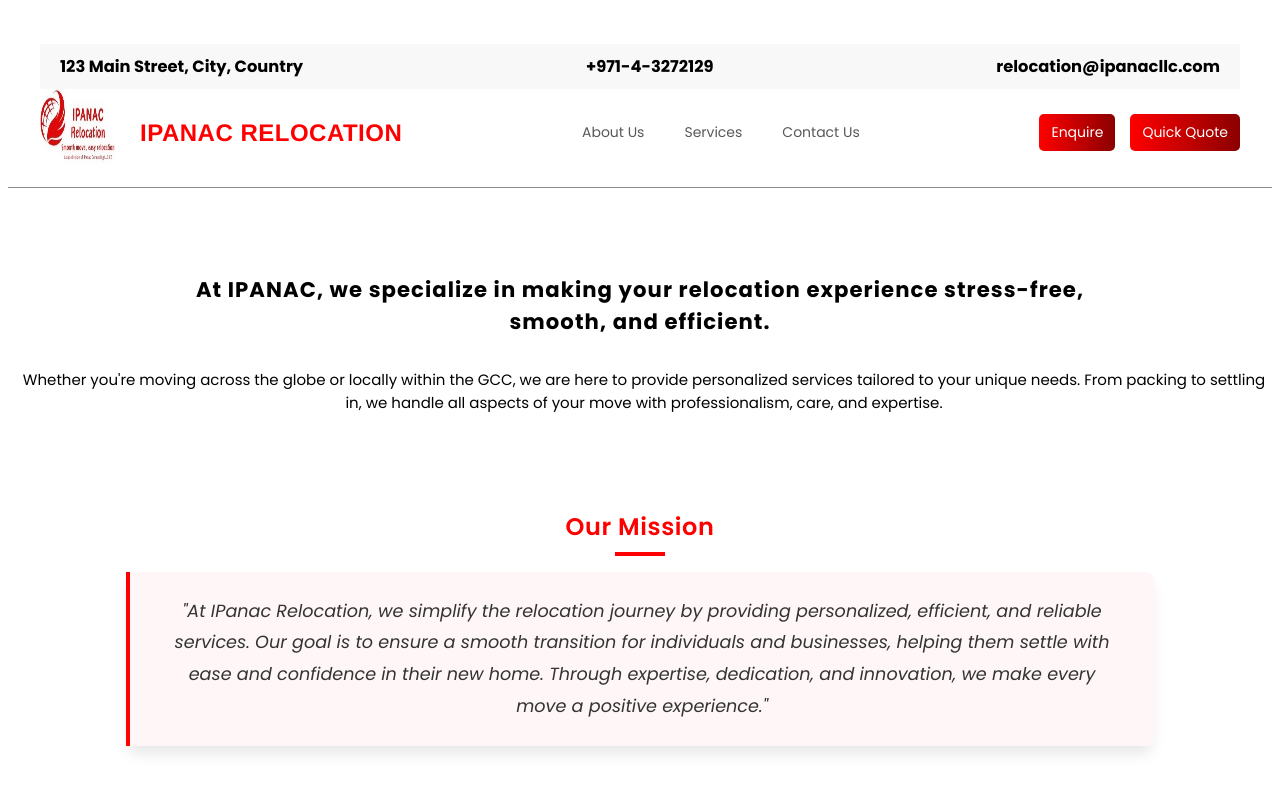
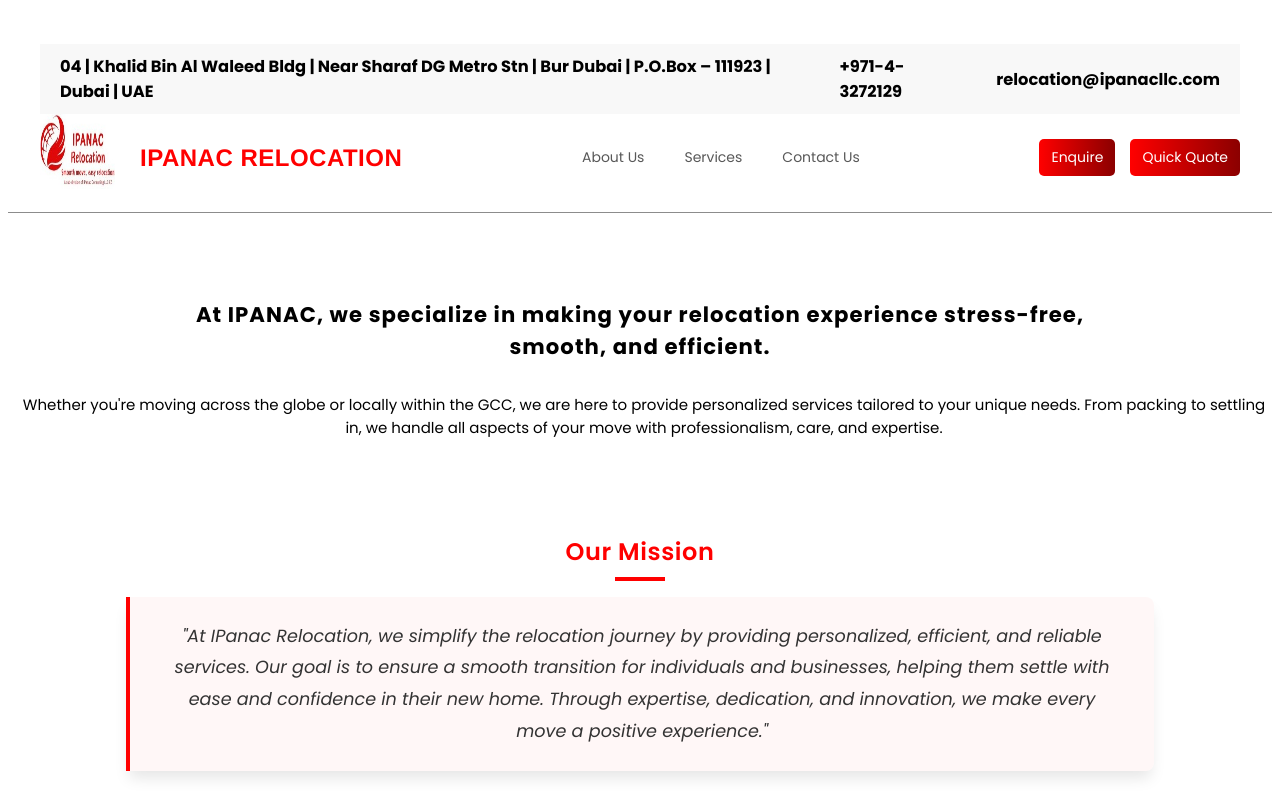
Before and after one commit to Mir-pes/ipanac-1, a React (Vite) app: page / in a window 1280 px wide. Shown: the top 800 px of the page. Built offline with nearby package versions, Linux system fonts and the light colour scheme.

Commit message:
Update navbar.jsx

```diff
--- a/src/navbar.jsx
+++ b/src/navbar.jsx
@@ -18,7 +18,7 @@ function Navbar() {
             <div className="container">
                 {/* Contact Info Section */}
                 <div className="contact-info">
-                    <span className="address"><b>123 Main Street, City, Country</b></span>
+                    <span className="address"><b>04 | Khalid Bin Al Waleed Bldg | Near Sharaf DG Metro Stn | Bur Dubai | P.O.Box – 111923 | Dubai | UAE</b></span>
                     <span className="phone"><b>+971-4-3272129</b></span>
                     <span className="emailid"><b>relocation@ipanacllc.com</b></span>
                 </div>
```
